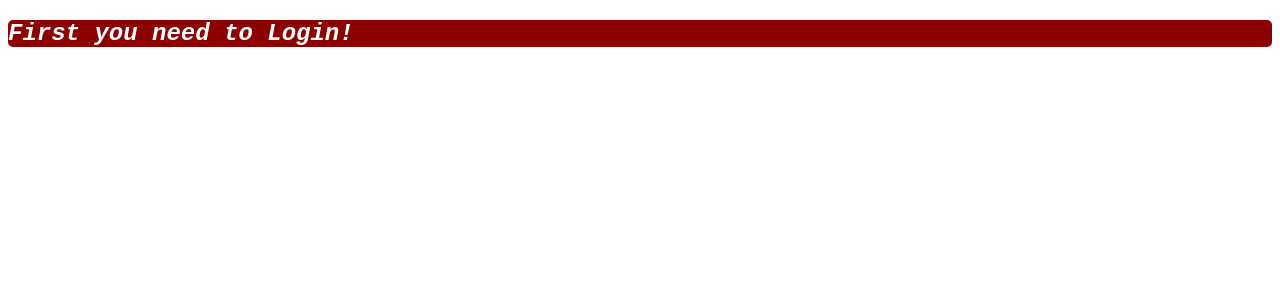
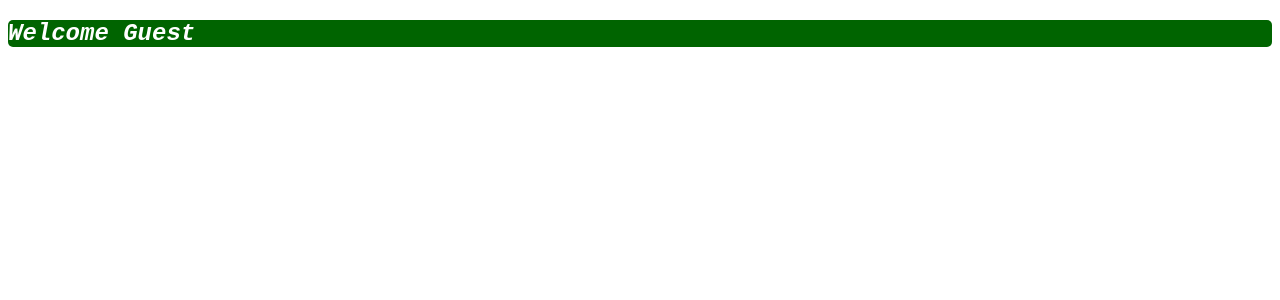
Before and after one commit to MTzarev/Second-Exercise-BCode, a React (Vite) app: page / in a window 1280 px wide. Shown: the top 300 px of the page. Built offline with nearby package versions, Linux system fonts and the light colour scheme.

Commit message:
impost DefaultProps and PropTypes

```diff
--- a/src/App.jsx
+++ b/src/App.jsx
@@ -1,11 +1,10 @@
-
 import './App.css'
 import UserGreeting from './components/UserGreeting'
 
 function App() {
   return (
     <>
-    <UserGreeting isLoggedIn = {false} username = "JuniorCode"/>
+    <UserGreeting isLoggedIn = {true} />
     </>
   )
 
--- a/src/components/UserGreeting.jsx
+++ b/src/components/UserGreeting.jsx
@@ -1,3 +1,4 @@
+import PropTypes from 'prop-types'
 function UserGreeting (props) {
 // if(props.isLoggedIn){
 //     return (
@@ -13,4 +14,12 @@ return (
 )
 
 }
+UserGreeting.propTypes={
+isLoggedIn: PropTypes.bool,
+username: PropTypes.string,
+}
+UserGreeting.defaultProps={
+  isLoggedIn: false,
+  username: "Guest"
+}
 export default UserGreeting
```
